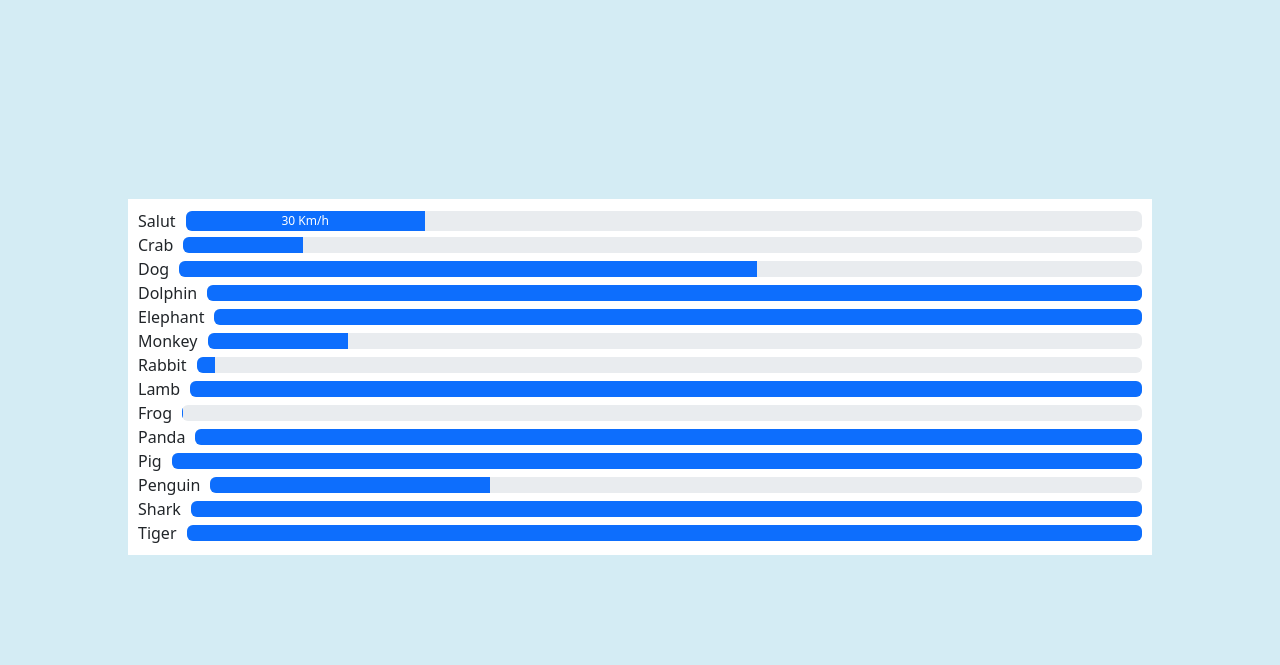
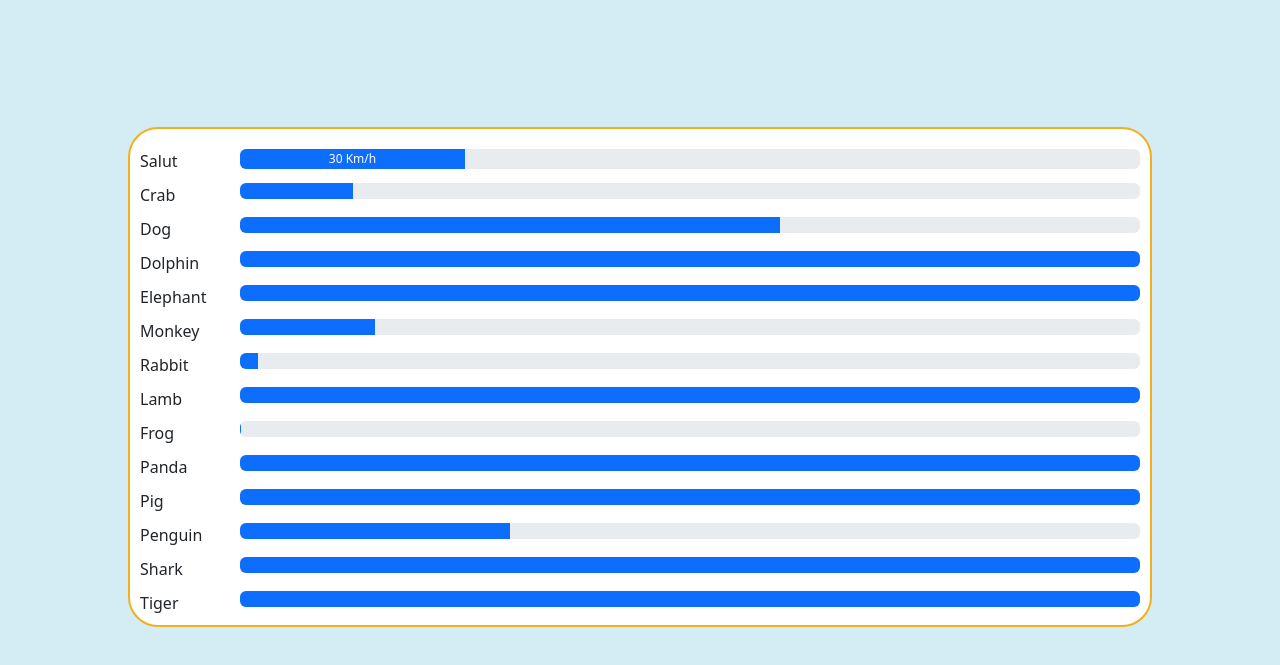
Before and after one commit to fcoa193/XML---Extensible-Mammal-Library, a website with bundled scripts: page statistiques.html in a window 1280 px wide. Shown: the part 83-748 px from the top of the page. Built offline with nearby package versions, Linux system fonts and the light colour scheme.

Commit message:
adding chart

```diff
--- a/style/statistiques.css
+++ b/style/statistiques.css
@@ -1,5 +1,6 @@
 p {
     margin: 0;
+    width: 100px;
 }
 
 html, body {
@@ -41,11 +42,15 @@ nav li:hover {
     background-color: white;
     width: 80%;
     padding: 10px;
+    border: 2px solid #f2af1e;
+    border-radius: 30px;
 }
 
 .animal-chart {
     display: flex;
-    align-items: center;
+    justify-content: space-between;
+    margin-top: 10px;
+
 }
 
 .progress, .progress-bar {
```
